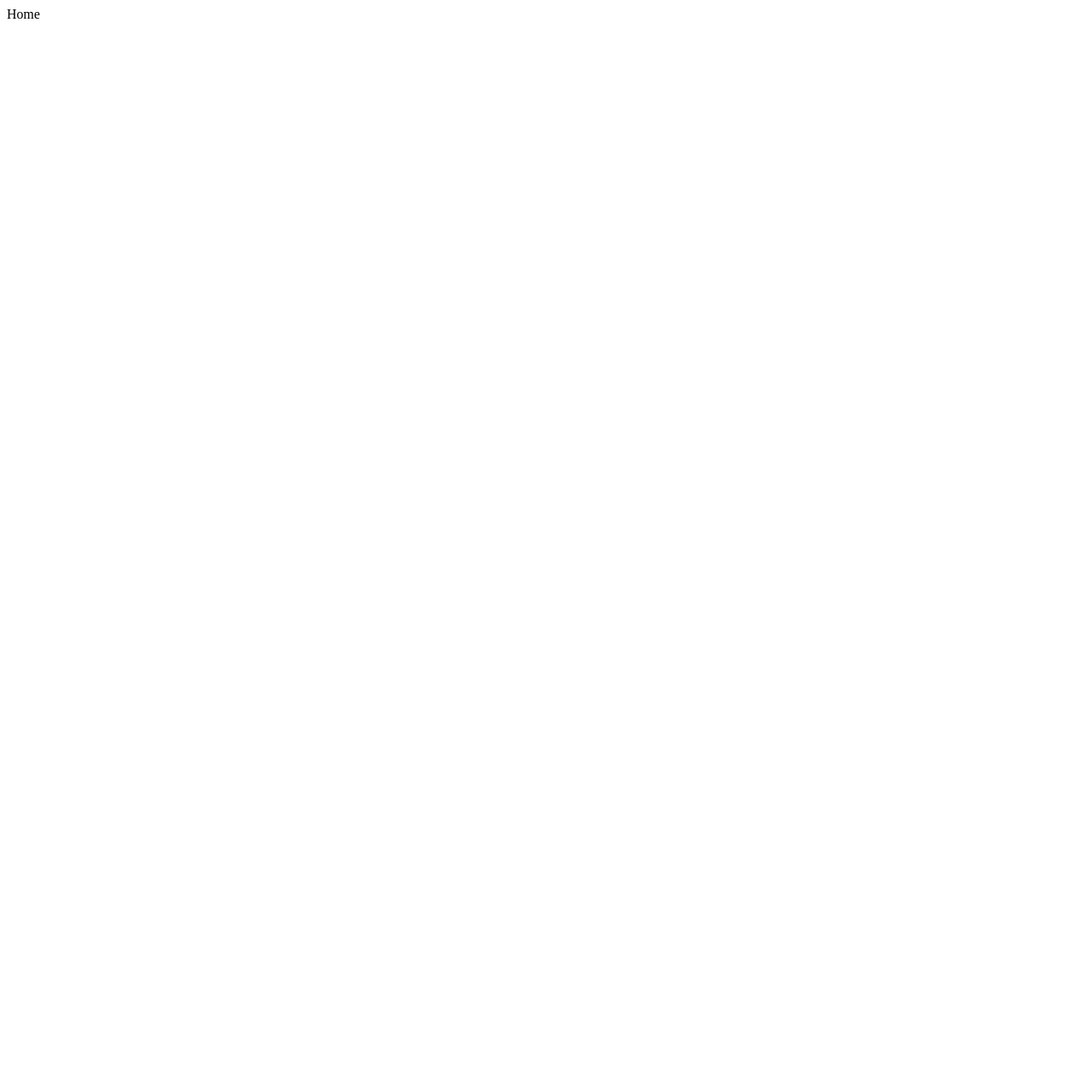
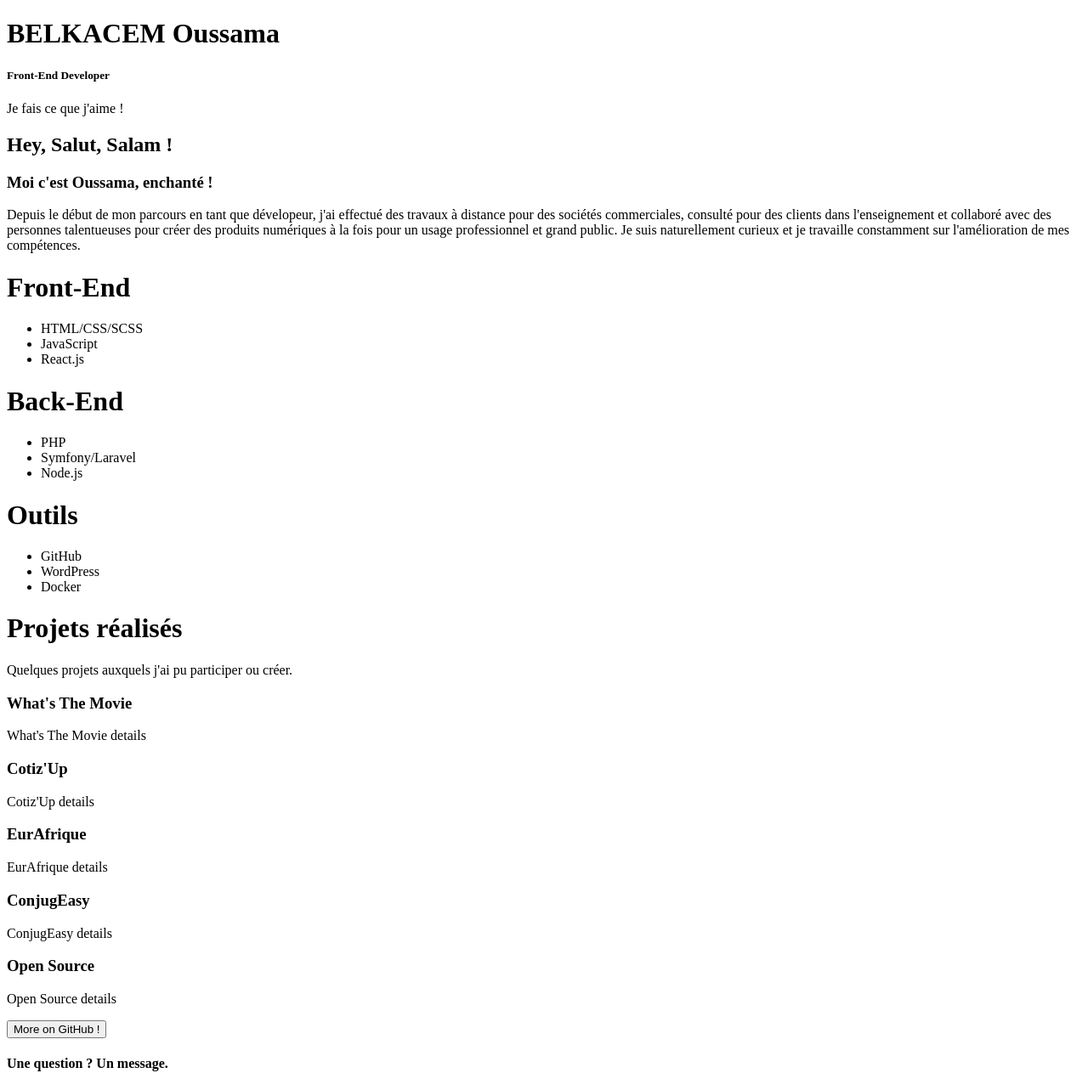
Before and after one commit to belkacem-oussama/belkacem-oussama-portfolio, a React (Vite) app in the folder client/: page / in a window 1280 px wide. Shown: the whole page at 85% size. Before the commit the page ends 800 px from the top, so only its background shows below. Built offline with nearby package versions, Linux system fonts and the light colour scheme.

Commit message:
structure hhome-page

```diff
--- a/client/src/pages/Home.jsx
+++ b/client/src/pages/Home.jsx
@@ -1,3 +1,91 @@
 export default function Home() {
-  return <div>Home</div>;
+  return (
+    <div className="home-container">
+      <div className="home-container-main">
+        <h1>BELKACEM Oussama</h1>
+        <h5>Front-End Developer</h5>
+        <p>Je fais ce que j'aime !</p>
+      </div>
+      <div className="home-container-presentation">
+        <h2>Hey, Salut, Salam !</h2>
+        <h3>Moi c'est Oussama, enchanté !</h3>
+        <p>
+          Depuis le début de mon parcours en tant que dévelopeur, j'ai effectué
+          des travaux à distance pour des sociétés commerciales, consulté pour
+          des clients dans l'enseignement et collaboré avec des personnes
+          talentueuses pour créer des produits numériques à la fois pour un
+          usage professionnel et grand public. Je suis naturellement curieux et
+          je travaille constamment sur l'amélioration de mes compétences.
+        </p>
+      </div>
+      <div className="home-container-stack">
+        <div className="home-container-stack-container">
+          <div className="front">
+            <h1>Front-End</h1>
+            <ul>
+              <li>HTML/CSS/SCSS</li>
+              <li>JavaScript</li>
+              <li>React.js</li>
+            </ul>
+          </div>
+          <div className="back">
+            <h1>Back-End</h1>
+            <ul>
+              <li>PHP</li>
+              <li>Symfony/Laravel</li>
+              <li>Node.js</li>
+            </ul>
+          </div>
+          <div className="tools">
+            <h1>Outils</h1>
+            <ul>
+              <li>GitHub</li>
+              <li>WordPress</li>
+              <li>Docker</li>
+            </ul>
+          </div>
+        </div>
+      </div>
+      <div className="home-container-projects">
+        <h1>Projets réalisés</h1>
+        <p>Quelques projets auxquels j'ai pu participer ou créer.</p>
+        <div className="home-container-projects-container">
+          <div className="project">
+            <h3>What's The Movie</h3>
+            <span>
+              <p>What's The Movie details</p>
+            </span>
+          </div>
+          <div className="project">
+            <h3>Cotiz'Up</h3>
+            <span>
+              <p>Cotiz'Up details</p>
+            </span>
+          </div>
+          <div className="project">
+            <h3>EurAfrique</h3>
+            <span>
+              <p>EurAfrique details</p>
+            </span>
+          </div>
+          <div className="project">
+            <h3>ConjugEasy</h3>
+            <span>
+              <p>ConjugEasy details</p>
+            </span>
+          </div>
+          <div className="project">
+            <h3>Open Source</h3>
+            <span>
+              <p>Open Source details</p>
+            </span>
+          </div>
+          <button>More on GitHub !</button>
+        </div>
+      </div>
+      <div className="home-container-question">
+        <h4>Une question ? Un message.</h4>
+      </div>
+    </div>
+  );
 }
```
